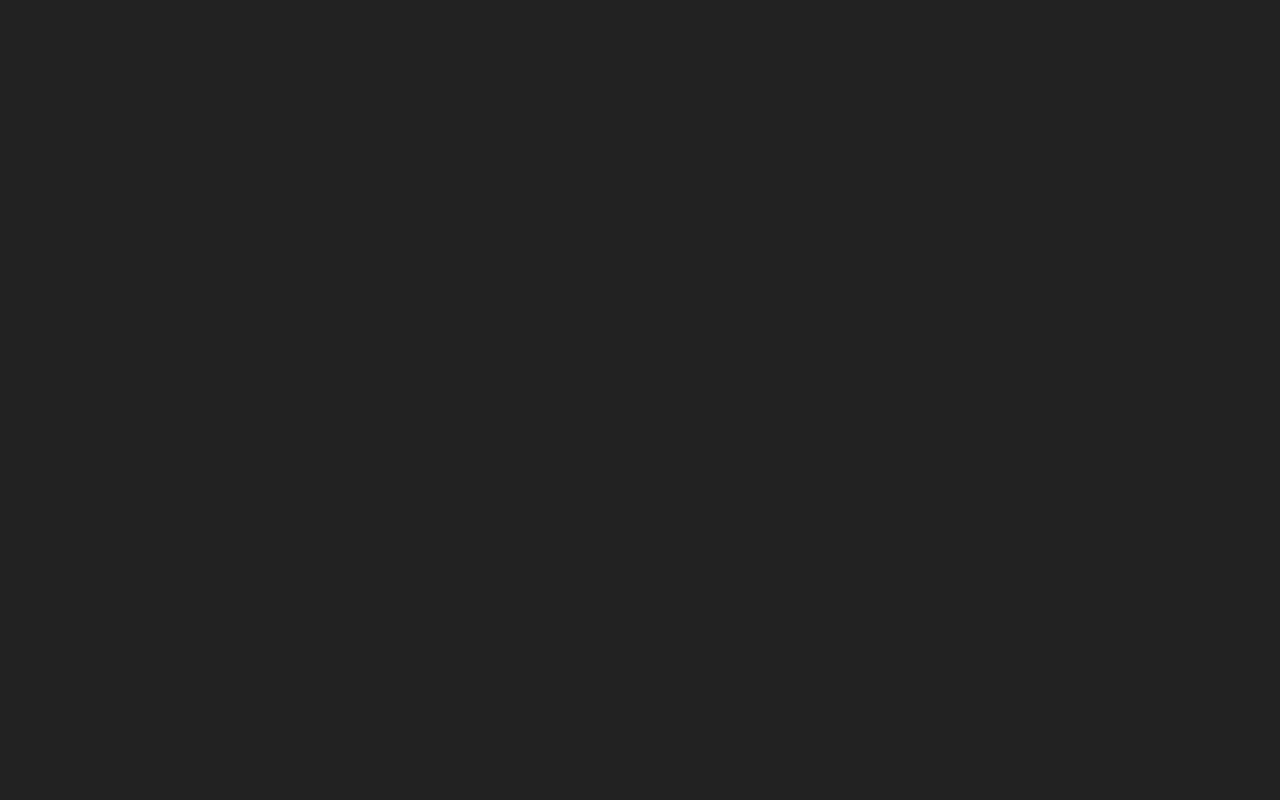
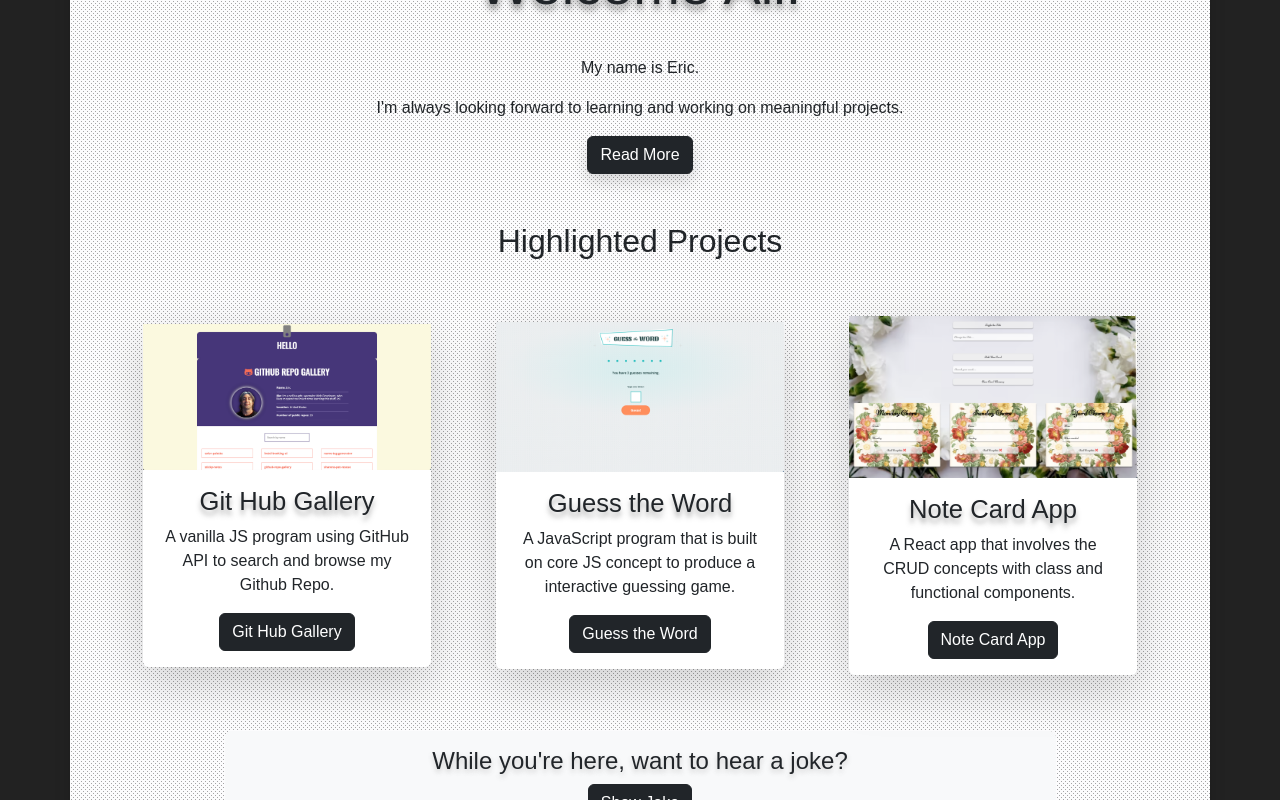
Before and after one commit to lyolayale/portfolio2, a React (Create React App) app: page / in a window 1280 px wide. Before the commit this address had no page. Shown: the part 560-1360 px from the top of the page. Before the commit the page ends 832 px from the top, so only its background shows below. Built offline with nearby package versions, Linux system fonts and the light colour scheme; no server answers.

Commit message:
Refactor Jokes component back to orginal placement due to GitHub Pages lack of supported for React Router.

```diff
--- a/src/App.js
+++ b/src/App.js
@@ -2,6 +2,7 @@ import React from "react";
 import Projects from "./components/Projects";
 import SocialProfiles from "./components/SocialProfiles";
 import Title from "./components/Title";
+import Jokes from "./components/Jokes";
 
 // profile image
 import profileImage from "./assets/images/profile-image.png";
@@ -54,6 +55,7 @@ export default class App extends React.Component {
           </section>
         )}
         <Projects />
+        <Jokes />
         <SocialProfiles />
       </main>
     );
--- a/src/index.js
+++ b/src/index.js
@@ -11,12 +11,13 @@ import Jokes from "../src/components/Jokes";
 import "./css/normalize.css";
 import "./css/main.css";
 
-ReactDOM.createRoot(document.getElementById("root")).render(
+// Browser History
+const history = ReactDOM.createRoot(document.getElementById("root")).render(
   <React.StrictMode>
-    <BrowserRouter history={createBrowserHistory()}>
+    <BrowserRouter>
       <Routes>
-        <Route path="/portfolio2" element={<App />} />
-        <Route path="/portfolio2/jokes" element={<Jokes />} />
+        <Route path="/" element={<App />} />
+        <Route path="/jokes" element={<Jokes />} />
       </Routes>
     </BrowserRouter>
   </React.StrictMode>
```
